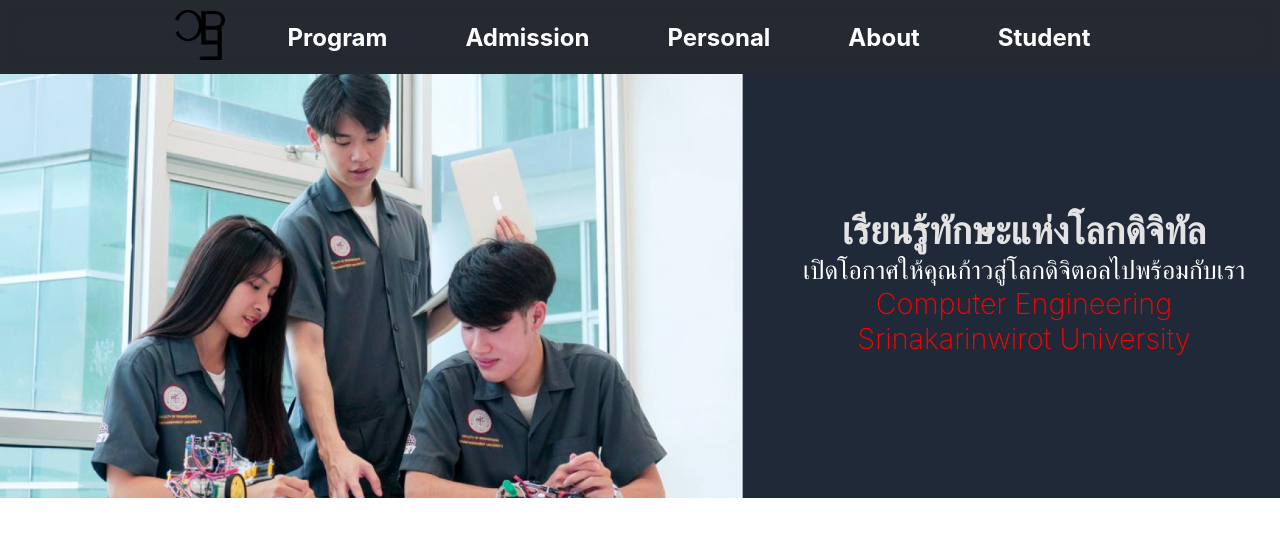
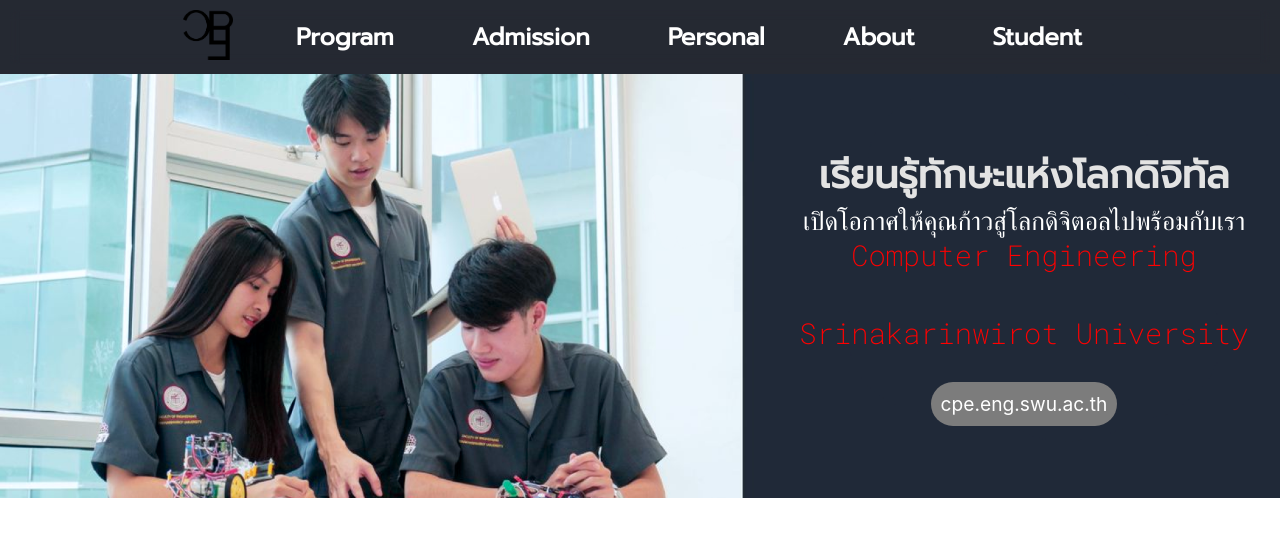
Before and after one commit to KaminariSora/Project_CPE204, a React (Create React App) app in the folder cpe-web-application/: page / in a window 1280 px wide. Shown: the top 536 px of the page. Built offline with nearby package versions, Linux system fonts and the light colour scheme.

Commit message:
Update slide

```diff
--- a/cpe-web-application/src/Components/FirstPage.js
+++ b/cpe-web-application/src/Components/FirstPage.js
@@ -25,11 +25,11 @@
                     <div className={`navMenu ${showMenu ? 'showMenu' : ''}`}>
                         <ul className="navList" type="none">
                             <li className="listItem"><img src="./Img/CPE logo.png" style={imageStyle} alt="Logo"></img></li>
-                            <li className="listItem"><a className="navLink" href="#">Program</a></li>
-                            <li className="listItem"><a className="navLink" href="#">Admission</a></li>
-                            <li className="listItem"><a className="navLink" href="#">Personal</a></li>
-                            <li className="listItem"><a className="navLink" href="#">About</a></li>
-                            <li className="listItem"><a className="navLink" href="#">Student</a></li>
+                            <li className="listItem"><a className="navLink prompt-regular" href="#">Program</a></li>
+                            <li className="listItem"><a className="navLink prompt-regular" href="#">Admission</a></li>
+                            <li className="listItem"><a className="navLink prompt-regular" href="#">Personal</a></li>
+                            <li className="listItem"><a className="navLink prompt-regular" href="#">About</a></li>
+                            <li className="listItem"><a className="navLink prompt-regular" href="#">Student</a></li>
                         </ul>
                         <div className="navClose" onClick={toggleMenu}>
                             <FontAwesomeIcon icon={faXmark} />
@@ -47,10 +47,11 @@
                 <div className="image-box">
                     <img className="bg-img" src="./Img/Background.png" alt="background"></img>
                     <div className="subtitle">
-                        <h1>เรียนรู้ทักษะแห่งโลกดิจิทัล</h1>
-                        <h2 id="h2">เปิดโอกาศให้คุณก้าวสู่โลกดิจิตอลไปพร้อมกับเรา</h2>
-                        <h2 id="computer-engineering">Computer Engineering</h2>
-                        <h2 id="swu">Srinakarinwirot University</h2>
+                        <h1 className="prompt-regular">เรียนรู้ทักษะแห่งโลกดิจิทัล</h1>
+                        <h2 className="prompt-regular roboto-mono-100" id="h2">เปิดโอกาศให้คุณก้าวสู่โลกดิจิตอลไปพร้อมกับเรา</h2>
+                        <h2 className="roboto-mono-100" id="computer-engineering">Computer Engineering</h2>
+                        <h2 className="roboto-mono-100" id="swu">Srinakarinwirot University</h2>
+                        <a className="cpe-link" href="#">cpe.eng.swu.ac.th</a>
                     </div>
                 </div>
             </div>
--- a/cpe-web-application/src/Components/Firstpage.css
+++ b/cpe-web-application/src/Components/Firstpage.css
@@ -1,3 +1,22 @@
+/* Import Google Fonts */
+@import url('https://fonts.googleapis.com/css2?family=Prompt&family=Roboto+Mono:ital,wght@0,100..700;1,100..700&display=swap');
+
+/* Define styles for Prompt font */
+.prompt-regular {
+  font-family: "Prompt", sans-serif;
+  font-weight: bold;
+  font-style: normal;
+}
+
+/* Define styles for Roboto Mono font */
+/* Note: Replace <uniquifier> and <weight> with actual values */
+.roboto-mono-100 {
+  font-family: "Roboto Mono", monospace;
+  font-optical-sizing: auto;
+  font-weight: 100;
+  font-style: normal;
+}
+
 /* Set up */
 * {
     margin: 0;
@@ -197,6 +216,7 @@
     width: 50%;
     text-align: center;
     font-size: 1.5vw;
+    margin: auto;
 }
 
 #h2 {
@@ -204,10 +224,17 @@
     color: #FFFFFF;
     font-size: 2vw;
     line-height: 2rem;
-
 }
 
 #computer-engineering, #swu {
     font-weight: 200;
     color: red;
+    margin-bottom: 40px;
 }
+
+.cpe-link {
+    /* border: 1px solid black; */
+    padding: 10px;
+    border-radius: 40px;
+    background-color: #7C7C7C;
+}
```
